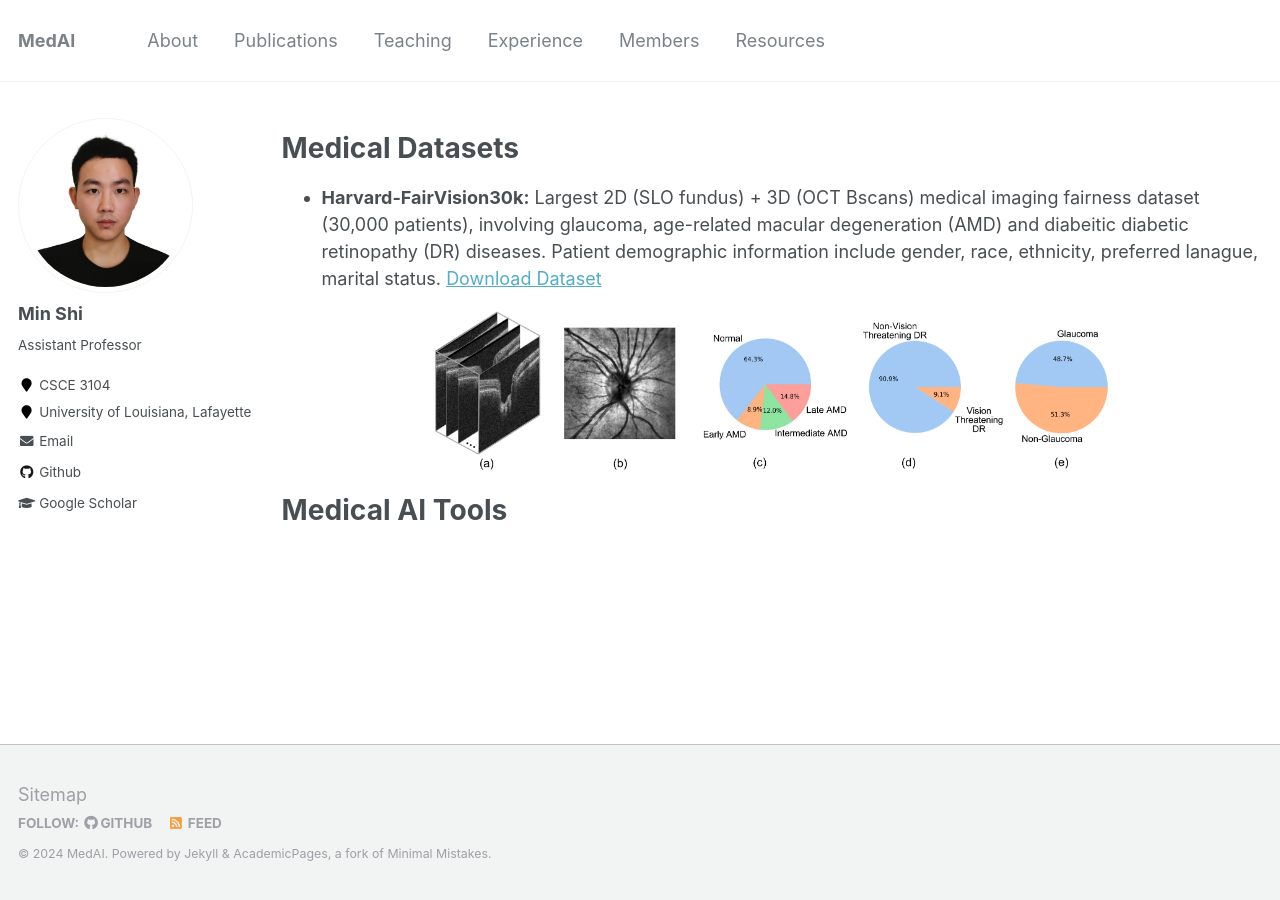
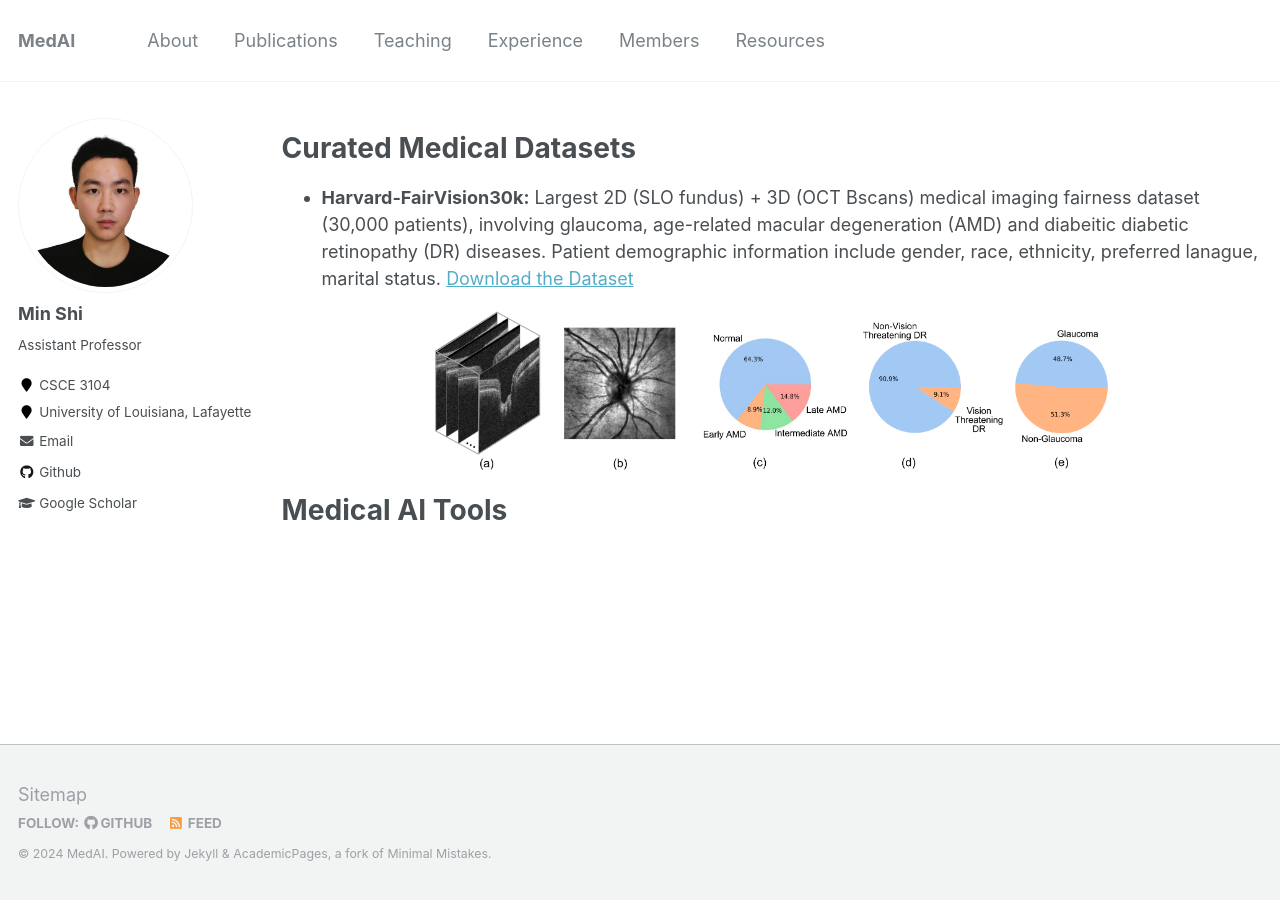
Before and after one commit to shiminxst/shiminxst.github.io, a Jekyll site: the page built from _pages/resource.md, in a window 1280 px wide. Built offline with Jekyll 4.4.1, drawn with Linux system fonts in a browser that asks for light colours.

Commit message:
Update resource.md

```diff
--- a/_pages/resource.md
+++ b/_pages/resource.md
@@ -7,10 +7,10 @@
 
 {% include base_path %}
 
-Medical Datasets
+Curated Medical Datasets
 ======
 
-- **Harvard-FairVision30k:** Largest 2D (SLO fundus) + 3D (OCT Bscans) medical imaging fairness dataset (30,000 patients), involving glaucoma, age-related macular degeneration (AMD)  and diabeitic diabetic retinopathy (DR) diseases. Patient demographic information include gender, race, ethnicity, preferred lanague, marital status. [Download Dataset](http://ophai.hms.harvard.edu/datasets/harvard-fairvision30k)
+- **Harvard-FairVision30k:** Largest 2D (SLO fundus) + 3D (OCT Bscans) medical imaging fairness dataset (30,000 patients), involving glaucoma, age-related macular degeneration (AMD)  and diabeitic diabetic retinopathy (DR) diseases. Patient demographic information include gender, race, ethnicity, preferred lanague, marital status. [Download the Dataset](http://ophai.hms.harvard.edu/datasets/harvard-fairvision30k)
 
 <p align="center">
     <img src="/images/img/project/fairvision.png" width="700">
```
